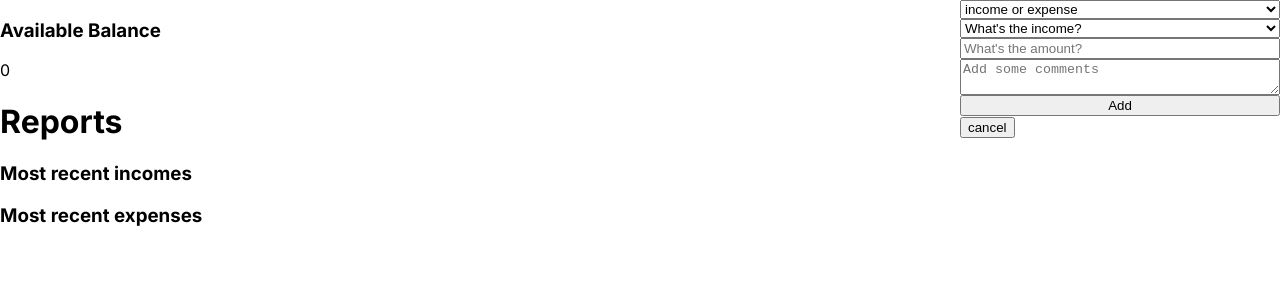
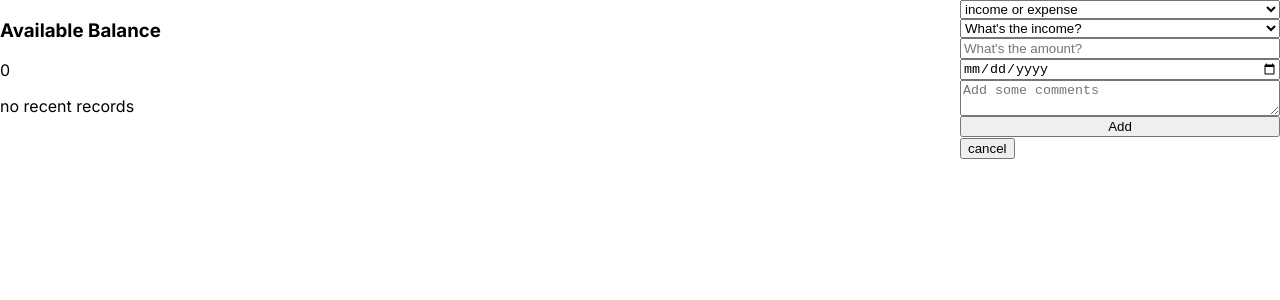
Before and after one commit to aswinikalyan30/expense-tracker, a React (Create React App) app: page / in a window 1280 px wide. Shown: the top 300 px of the page. Built offline with nearby package versions, Linux system fonts and the light colour scheme.

Commit message:
added the side-panel to add new incomes or expenses, and also a component to show the recent incomes

```diff
--- a/src/App.js
+++ b/src/App.js
@@ -9,7 +9,7 @@ import Form from "./components/Form";
 import SideDisplay from "./components/SideDisplay";
 
 //importing libraries here
-import { useState } from "react";
+import { useState, useEffect } from "react";
 
 //importing json file consisting of the income or expense categories
 const categoriesData = require("./categories.json");
@@ -19,12 +19,10 @@ function App() {
   const [balance, setBalance] = useState(0);
   const [showForm, setShowForm] = useState(true);
   const [records, setRecords] = useState([]);
-  const [recentIncomes, setRecentIncomes] = useState([])
-  const [recentExpenses, setRecentExpenses] = useState([])
 
   const addRecord = (data) => {
     setRecords(() => {
-      records.push(data);
+      records.unshift(data);
       return records;
     });
     if (data.recordType === "income") {
@@ -32,7 +30,6 @@ function App() {
     } else {
       setBalance(balance - data.amount);
     }
-
   };
 
   return (
@@ -40,7 +37,11 @@ function App() {
       <main>
         <h3>Available Balance</h3>
         <span>{balance}</span>
-        <Reports recentIncomes={recentIncomes} recentExpenses={recentExpenses} />
+        {records.length === 0 ? (
+          <p>no recent records</p>
+        ) : (
+          <Recents records={records} />
+        )}
       </main>
       <div id="side-panel">
         {showForm ? (
@@ -57,49 +58,42 @@ function App() {
   );
 }
 
-const Reports = (props) => {
-  const { recentIncomes, recentExpenses } = props;
-  /*  const { records } = props
-  let index = 0;
-  const incomeList = []
-  const expenseList = []
+const Recents = (props) => {
+  const { records } = props;
+  const recentIncomes = [];
+  const recentExpenses = [];
 
-  while(index < records.length && index < 5) {
-    const element = records[index]
+  for (let i = 0; i < 3 && i < records.length; i++) {
+    if (records[i].recordType === "income") {
+      recentIncomes.unshift(records[i]);
+    } else {
+      recentExpenses.unshift(records[i]);
+    }
+  }
 
-    if(element.recordType === 'income') {
-      incomeList.push(
-        <li>
-          <div className="record-info income">
-            <h3>{element.category}</h3>
-            <span>19.02.2022</span>
-          </div>
-          <span className="record-amount">{element.amount}</span>
-        </li>
-      )
-    } else {
-      expenseList.push(
-        <li>
-          <div className="record-info expense">
-            <h3>{element.category}</h3>
-            <span>19.02.2022</span>
-          </div>
-          <span className="record-amount">{element.amount}</span>
-        </li>
-      )
-    }
-    index = index + 1;
-  } */
   return (
     <div>
-      <h1>Reports</h1>
       <div id="recent-incomes">
-        <h3>Most recent incomes</h3>
-        <ul>{recentIncomes}</ul>
+        <p>Recent Incomes</p>
+        <ul>
+          {recentIncomes.map((record) => (
+            <li key={record.date}>
+              <span>{record.category}</span>
+              <span>{record.amount}</span>
+            </li>
+          ))}
+        </ul>
       </div>
       <div id="recent-expenses">
-        <h3>Most recent expenses</h3>
-        <ul>{recentExpenses}</ul>
+        <p>Recent Expenses</p>
+        <ul>
+          {recentExpenses.map((record) => (
+            <li key={record.date}>
+              <span>{record.category}</span>
+              <span>{record.amount}</span>
+            </li>
+          ))}
+        </ul>
       </div>
     </div>
   );
--- a/src/components/Form.js
+++ b/src/components/Form.js
@@ -50,6 +50,9 @@ const Form = (props) => {
         <input type="number" placeholder="What's the amount?" {...register("amount", { required: true, valueAsNumber: true, })} />
         {errors.amount && <span>What's the amount?</span>}
 
+        <input type="date" {...register("date", { required: true})} />
+        {errors.date && <span>Did you enter the date?</span>}
+
         <textarea placeholder="Add some comments" {...register("description")}></textarea>
 
         <input type="submit" value="Add"></input>
```
